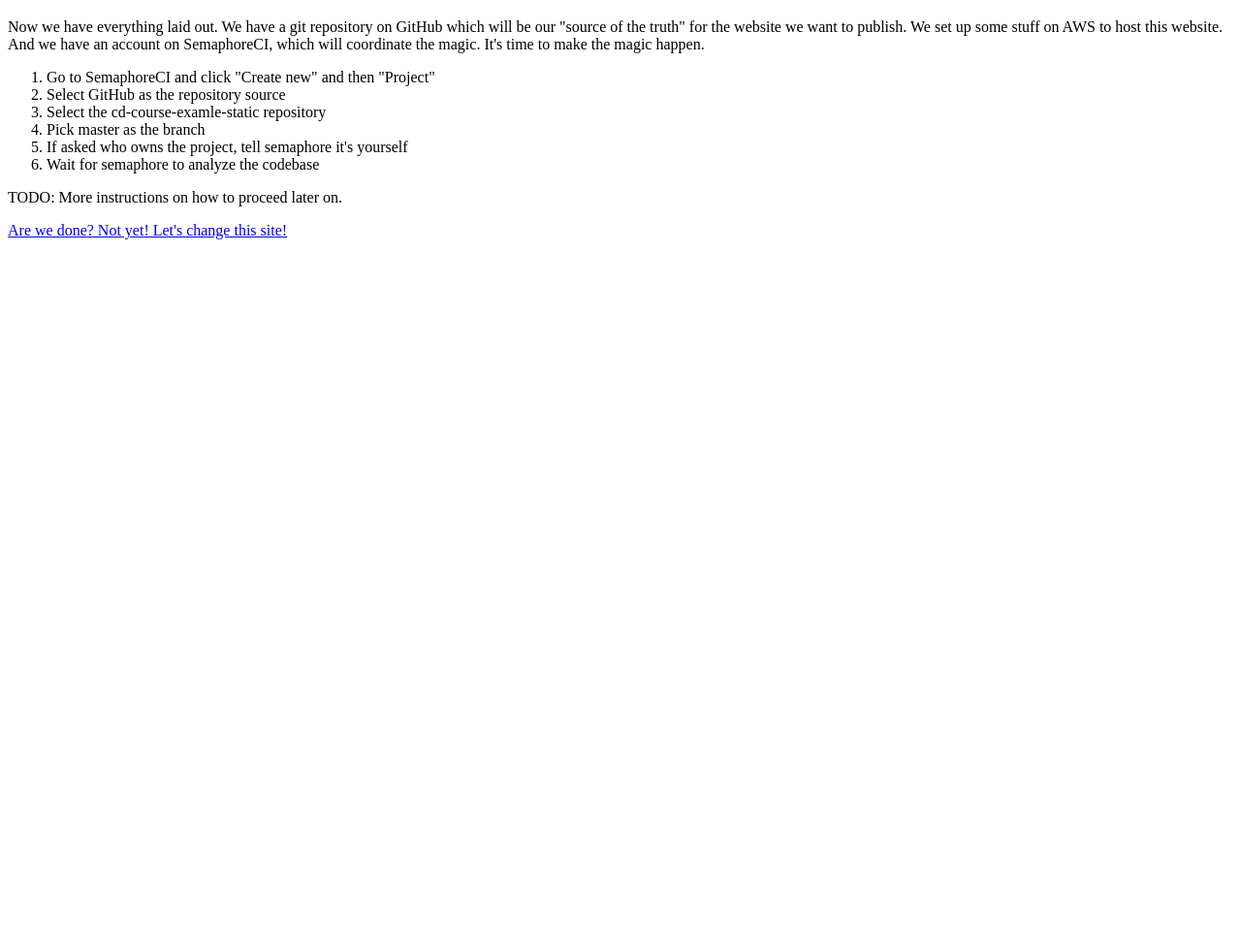
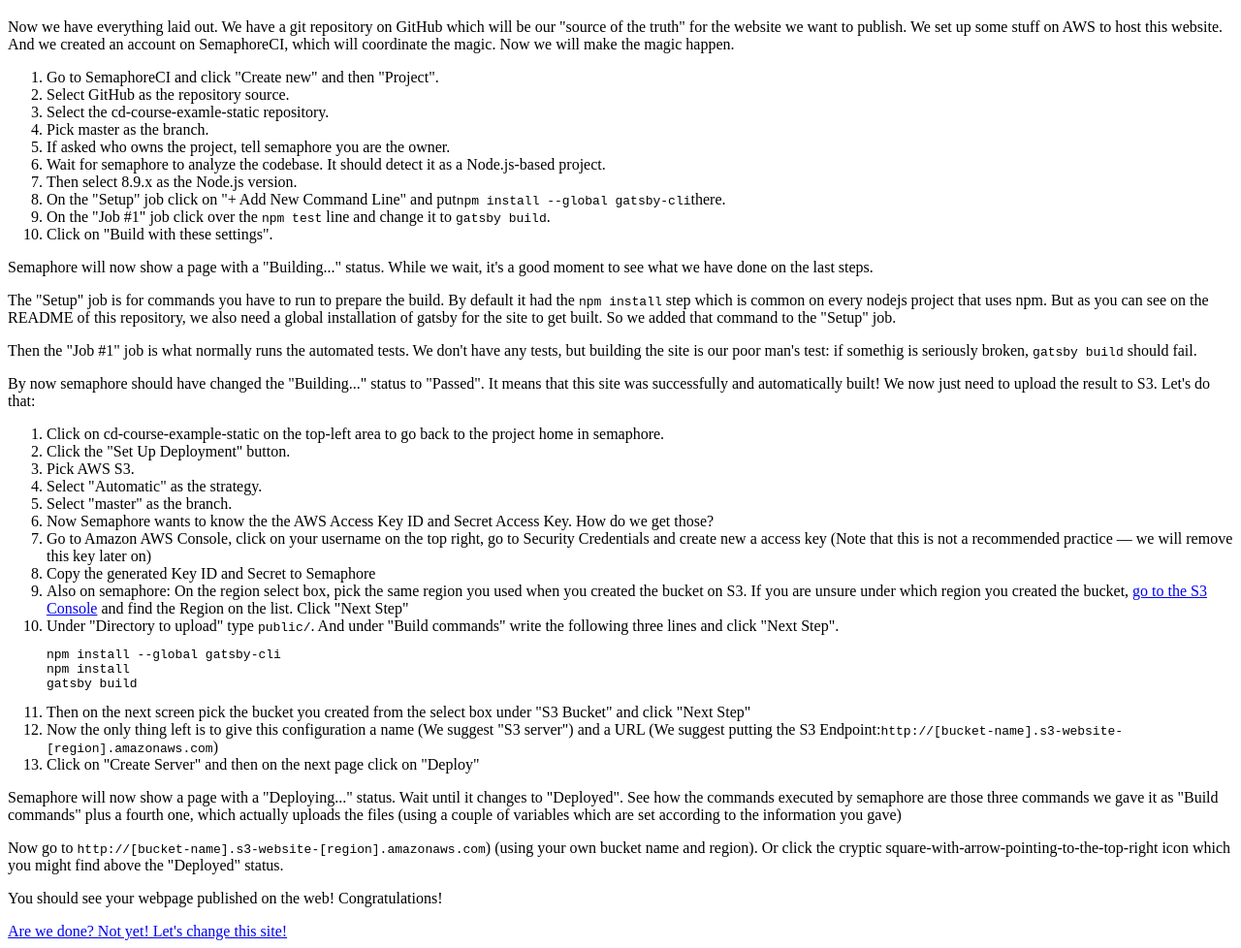
Before and after one commit to vriquelme/cd-course-example-static, a Gatsby site: page /5-delivery in a window 1280 px wide. Shown: the part 61-1039 px from the top of the page at 97% size. Before the commit the page ends 800 px from the top, so only its background shows below. Built offline with nearby package versions, Linux system fonts and the light colour scheme; Gatsby itself is replaced by a stand-in of ours.

Commit message:
Add all the delivery steps

```diff
--- a/src/pages/5-delivery.js
+++ b/src/pages/5-delivery.js
@@ -7,20 +7,93 @@
     <p>
       Now we have everything laid out. We have a git repository on GitHub which
       will be our "source of the truth" for the website we want to publish.
-      We set up some stuff on AWS to host this website. And we have an account
-      on SemaphoreCI, which will coordinate the magic. It's time to make the
-      magic happen.
+      We set up some stuff on AWS to host this website. And we created an
+      account on SemaphoreCI, which will coordinate the magic. Now we will make
+      the magic happen.
     </p>
     <ol>
-      <li> Go to SemaphoreCI and click "Create new" and then "Project"</li>
-      <li> Select GitHub as the repository source </li>
-      <li> Select the cd-course-examle-static repository</li>
-      <li> Pick master as the branch </li>
-      <li> If asked who owns the project, tell semaphore it's  yourself</li>
-      <li> Wait for semaphore to analyze the codebase</li>
+      <li> Go to SemaphoreCI and click "Create new" and then "Project".</li>
+      <li> Select GitHub as the repository source.</li>
+      <li> Select the cd-course-examle-static repository.</li>
+      <li> Pick master as the branch.</li>
+      <li> If asked who owns the project, tell semaphore you are the owner.</li>
+      <li> Wait for semaphore to analyze the codebase. It should detect it as
+      a Node.js-based project.</li>
+      <li> Then select 8.9.x as the Node.js version.</li>
+      <li> On the "Setup" job click on "+ Add New Command Line" and put
+      <code>npm install --global gatsby-cli</code>there.</li>
+      <li> On the "Job #1" job click over the <code>npm test</code> line and
+      change it to <code>gatsby build</code>.</li>
+      <li> Click on "Build with these settings".</li>
     </ol>
     <p>
-      TODO: More instructions on how to proceed later on.
+      Semaphore will now show a page with a "Building..." status. While we wait,
+      it's a good moment to see what we have done on the last steps.
+    </p>
+    <p>
+      The "Setup" job is for commands you have to run to prepare the build.
+      By default it had the <code>npm install</code> step which is common on
+      every nodejs project that uses npm. But as you can see on the README of
+      this repository, we also need a global installation of gatsby for the
+      site to get built. So we added that command to the "Setup" job.
+    </p>
+    <p>
+      Then the "Job #1" job is what normally runs the automated tests. We don't
+      have any tests, but building the site is our poor man's test: if somethig
+      is seriously broken, <code>gatsby build</code> should fail.
+    </p>
+    <p>
+      By now semaphore should have changed the "Building..." status to "Passed".
+      It means that this site was successfully and automatically built! We now
+      just need to upload the result to S3. Let's do that:
+    </p>
+    <ol>
+      <li> Click on cd-course-example-static on the top-left area to go back
+      to the project home in semaphore.</li>
+      <li> Click the "Set Up Deployment" button.</li>
+      <li> Pick AWS S3.</li>
+      <li> Select "Automatic" as the strategy.</li>
+      <li> Select "master" as the branch.</li>
+      <li> Now Semaphore wants to know the the AWS Access Key ID and Secret
+      Access Key. How do we get those? </li>
+      <li> Go to Amazon AWS Console, click on your username on the top right,
+      go to Security Credentials and create new a access key (Note that this
+      is not a recommended practice — we will remove this key later on)</li>
+      <li> Copy the generated Key ID and Secret to Semaphore</li>
+      <li> Also on semaphore: On the region select box, pick the same region you
+      used when you created the bucket on S3. If you are unsure under which
+      region you created the bucket, <a target="_blank" href="https://s3.console.aws.amazon.com/s3/home">
+      go to the S3 Console</a> and find the Region on the list.
+      Click "Next Step"</li>
+      <li> Under "Directory to upload" type <code>public/</code>. And under
+      "Build commands" write the following three lines and click "Next Step".
+      <pre>
+        npm install --global gatsby-cli <br/>
+        npm install <br/>
+        gatsby build
+      </pre></li>
+      <li> Then on the next screen pick the bucket you created from the select
+      box under "S3 Bucket" and click "Next Step"</li>
+      <li> Now the only thing left is to give this configuration a name (We
+      suggest "S3 server") and a URL (We suggest putting the S3 Endpoint:
+      <code>http://[bucket-name].s3-website-[region].amazonaws.com</code>)</li>
+      <li> Click on "Create Server" and then on the next page click on "Deploy"</li>
+    </ol>
+    <p>
+      Semaphore will now show a page with a "Deploying..." status. Wait until
+      it changes to "Deployed". See how the commands executed by semaphore are
+      those three commands we gave it as "Build commands" plus a fourth one,
+      which actually uploads the files (using a couple of variables which are
+      set according to the information you gave)
+    </p>
+    <p>
+      Now go to <code>http://[bucket-name].s3-website-[region].amazonaws.com</code>)
+      (using your own bucket name and region). Or click the cryptic
+      square-with-arrow-pointing-to-the-top-right icon which you might find
+      above the "Deployed" status.
+    </p>
+    <p>
+      You should see your webpage published on the web! Congratulations!
     </p>
     <Link to="/6-test">Are we done? Not yet! Let's change this site!</Link>
   </div>
```
